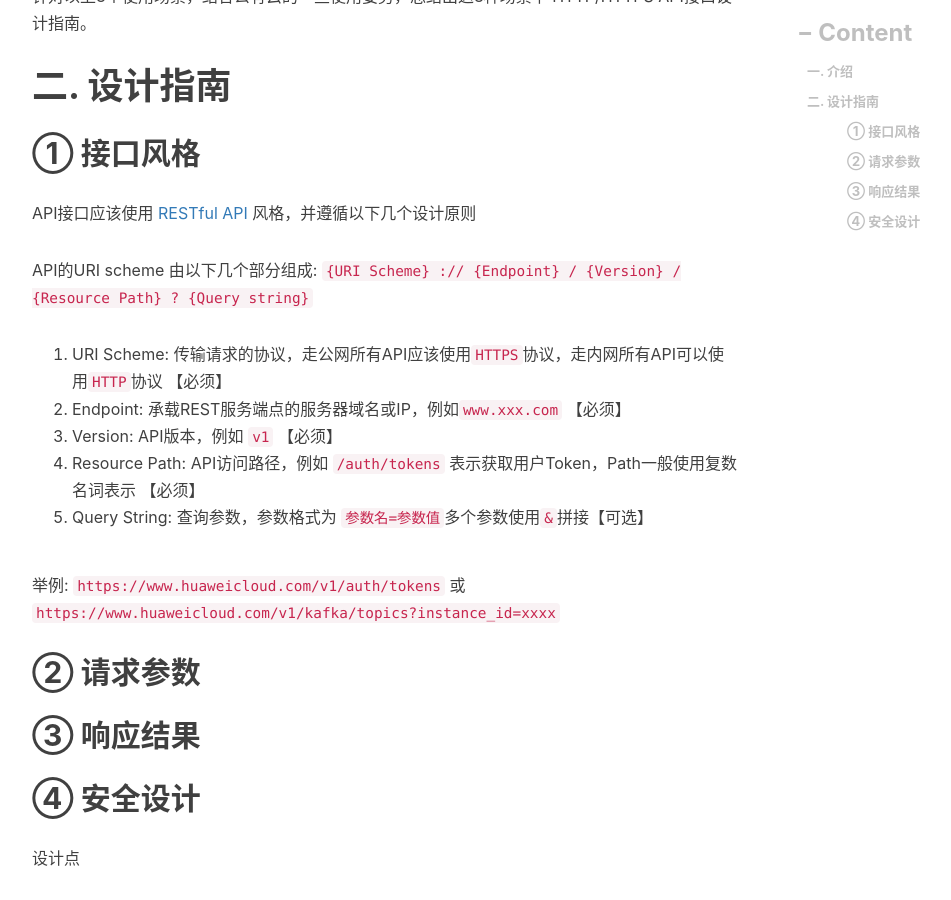
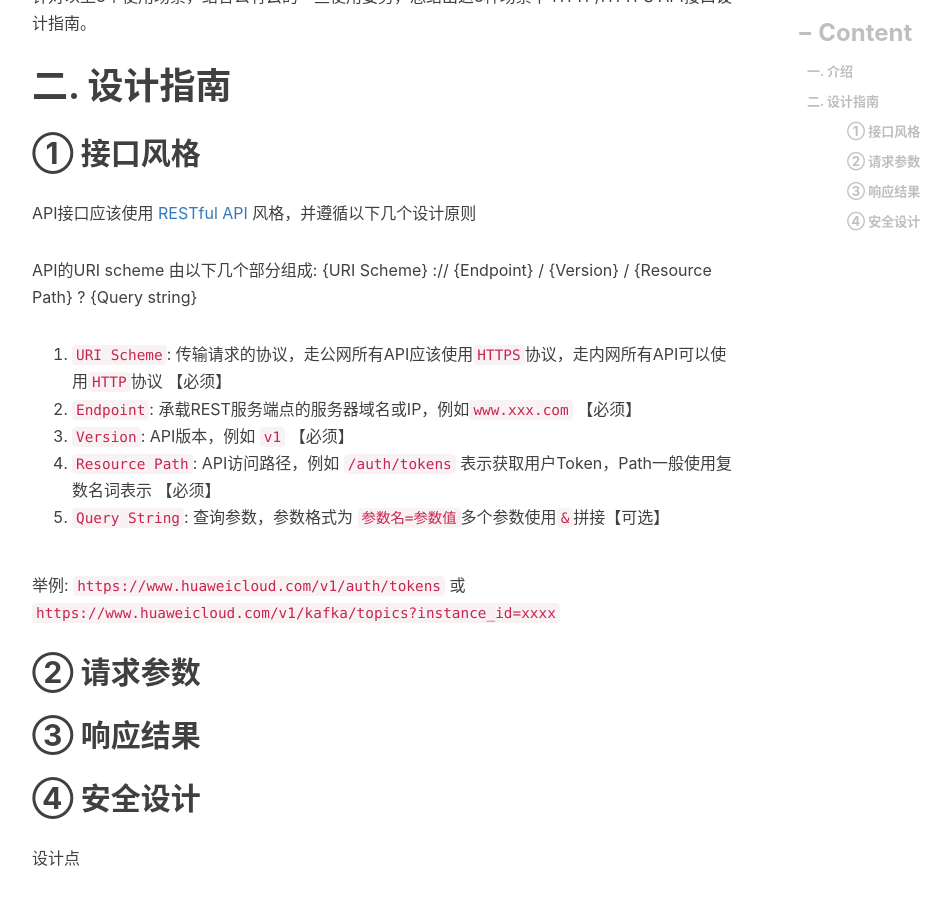
Before and after one commit to engru/chenguolin.github.io, a Jekyll site: the page built from _posts/2017-07-27-【HTTP API-3】HTTP API接口设计指南.md, in a window 1280 px wide and 900 px high, scrolled down 917 px. Shown: the whole window, without its empty margins (233-1184 px from the left). Built offline with Jekyll 4.4.1, drawn with Linux system fonts in a browser that asks for light colours; nearby versions of some CDN libraries; comment, search, counter and statistics services are not loaded.

```diff
--- a/_posts/2017-07-27-【HTTP API-3】HTTP API接口设计指南.md
+++ b/_posts/2017-07-27-【HTTP API-3】HTTP API接口设计指南.md
@@ -21,13 +21,13 @@ tags:          #标签
 ## ① 接口风格
 API接口应该使用 [RESTful API](https://en.wikipedia.org/wiki/Representational_state_transfer) 风格，并遵循以下几个设计原则
 
-API的URI scheme 由以下几个部分组成: `{URI Scheme} :// {Endpoint} / {Version} /  {Resource Path} ? {Query string}`
+API的URI scheme 由以下几个部分组成: {URI Scheme} :// {Endpoint} / {Version} /  {Resource Path} ? {Query string}
 
-1. URI Scheme: 传输请求的协议，走公网所有API应该使用`HTTPS`协议，走内网所有API可以使用`HTTP`协议  【必须】
-2. Endpoint: 承载REST服务端点的服务器域名或IP，例如`www.xxx.com`  【必须】
-3. Version: API版本，例如 `v1`   【必须】
-4. Resource Path: API访问路径，例如 `/auth/tokens` 表示获取用户Token，Path一般使用复数名词表示  【必须】
-5. Query String: 查询参数，参数格式为 `参数名=参数值`多个参数使用`&`拼接【可选】
+1. `URI Scheme`: 传输请求的协议，走公网所有API应该使用`HTTPS`协议，走内网所有API可以使用`HTTP`协议  【必须】
+2. `Endpoint`: 承载REST服务端点的服务器域名或IP，例如`www.xxx.com`  【必须】
+3. `Version`: API版本，例如 `v1`   【必须】
+4. `Resource Path`: API访问路径，例如 `/auth/tokens` 表示获取用户Token，Path一般使用复数名词表示  【必须】
+5. `Query String`: 查询参数，参数格式为 `参数名=参数值`多个参数使用`&`拼接【可选】
 
 举例: `https://www.huaweicloud.com/v1/auth/tokens` 或 `https://www.huaweicloud.com/v1/kafka/topics?instance_id=xxxx`
 
```
